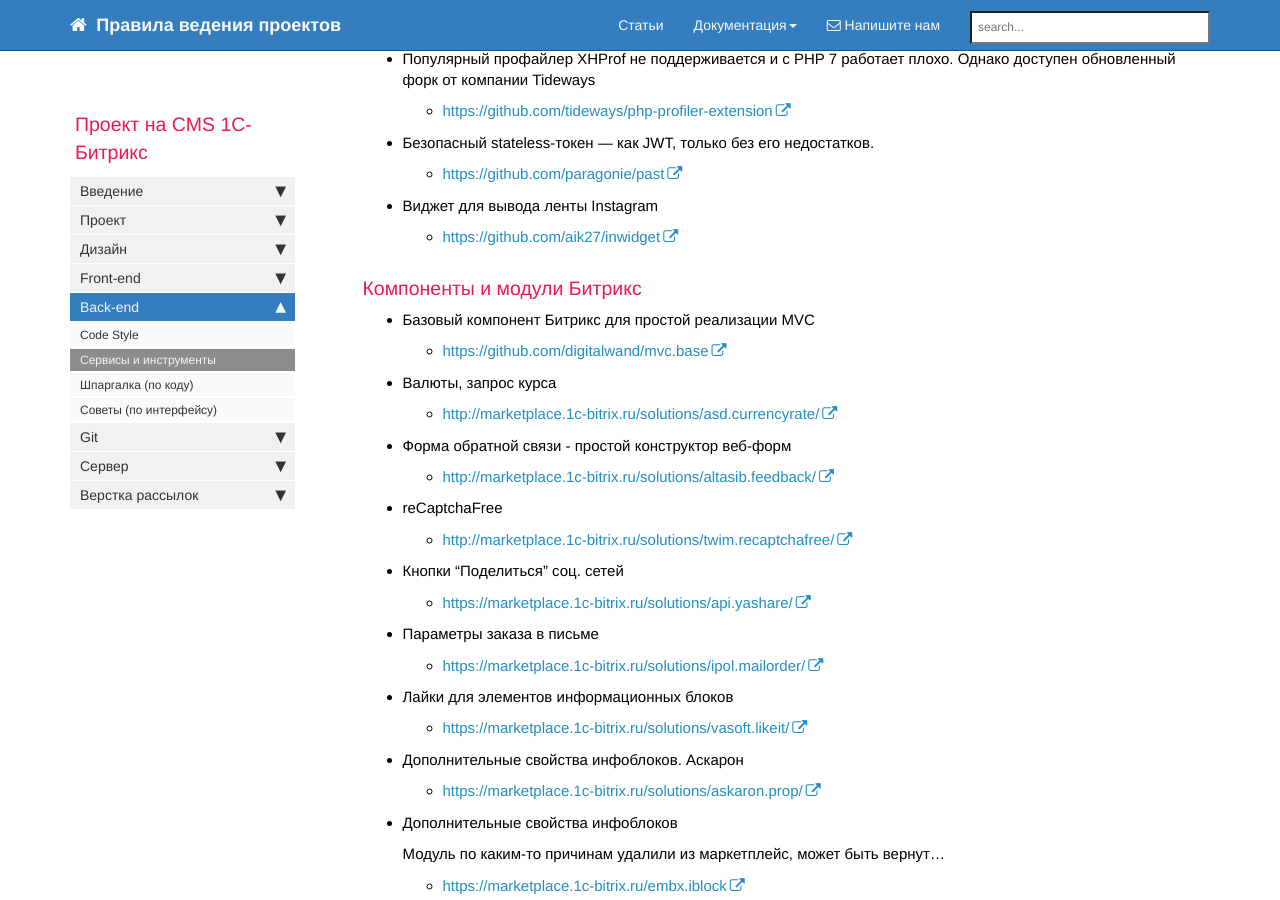
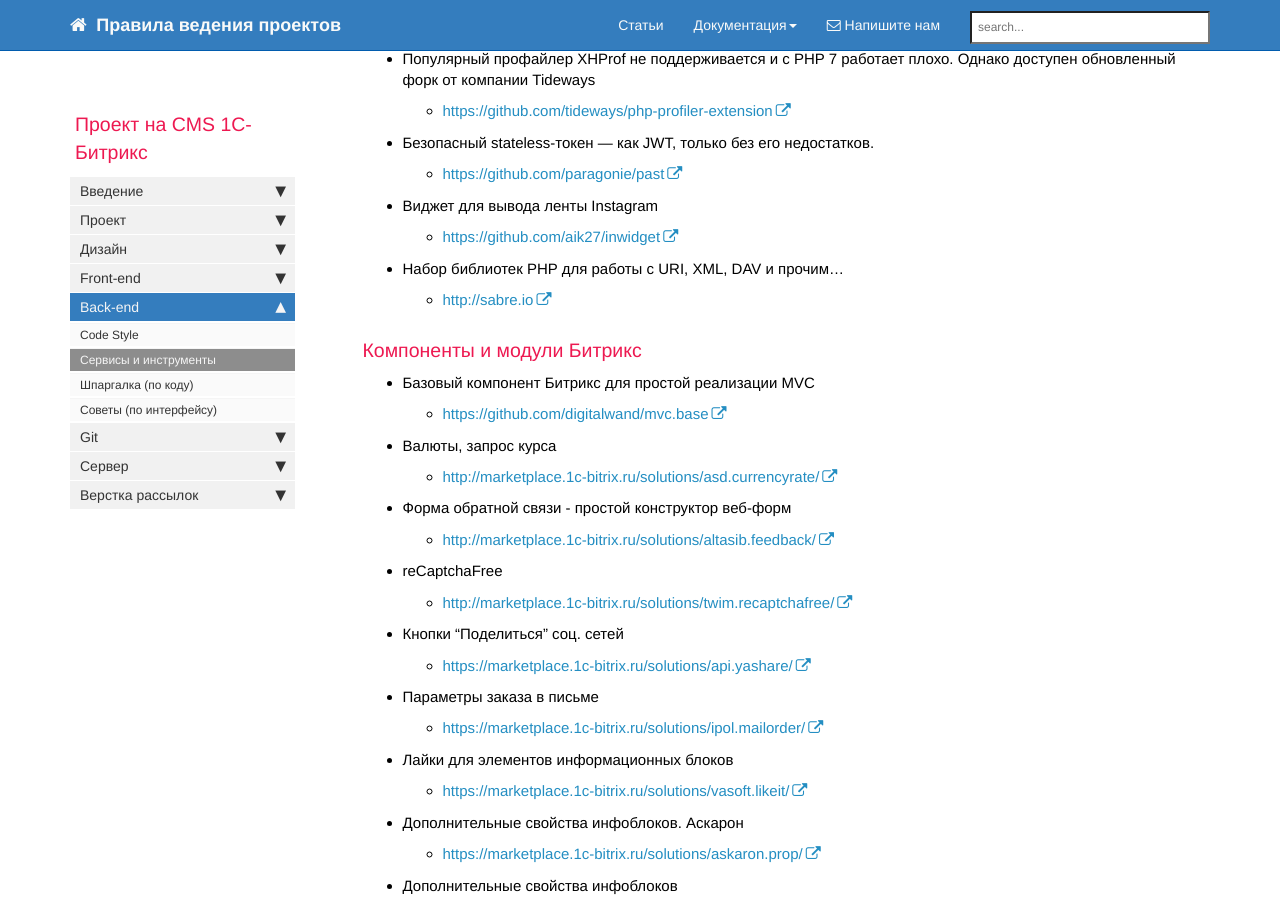
Before and after one commit to gdecider/gdecider.github.io, a Jekyll site: the page built from pages/bx/bx_back-tools.md, in a window 1280 px wide and 900 px high, scrolled down 982 px. Built offline with Jekyll 4.4.1, drawn with Linux system fonts in a browser that asks for light colours; nearby versions of some CDN libraries; comment, search, counter and statistics services are not loaded.

Commit message:
Update bx_back-tools.md

```diff
--- a/pages/bx/bx_back-tools.md
+++ b/pages/bx/bx_back-tools.md
@@ -67,6 +67,10 @@
 * Виджет для вывода ленты Instagram
 
   * [https://github.com/aik27/inwidget](https://github.com/aik27/inwidget)
+
+* Набор библиотек PHP для работы с URI, XML, DAV и прочим...
+
+  * [http://sabre.io](http://sabre.io)
 
 ### Компоненты и модули Битрикс
 
```
